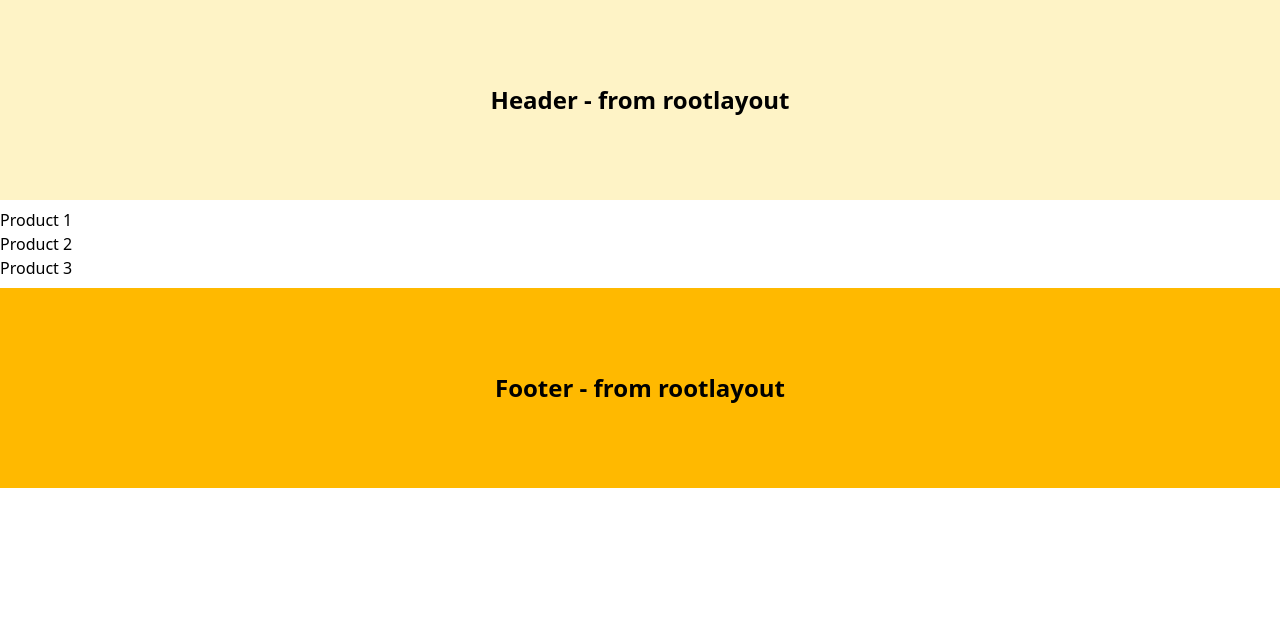
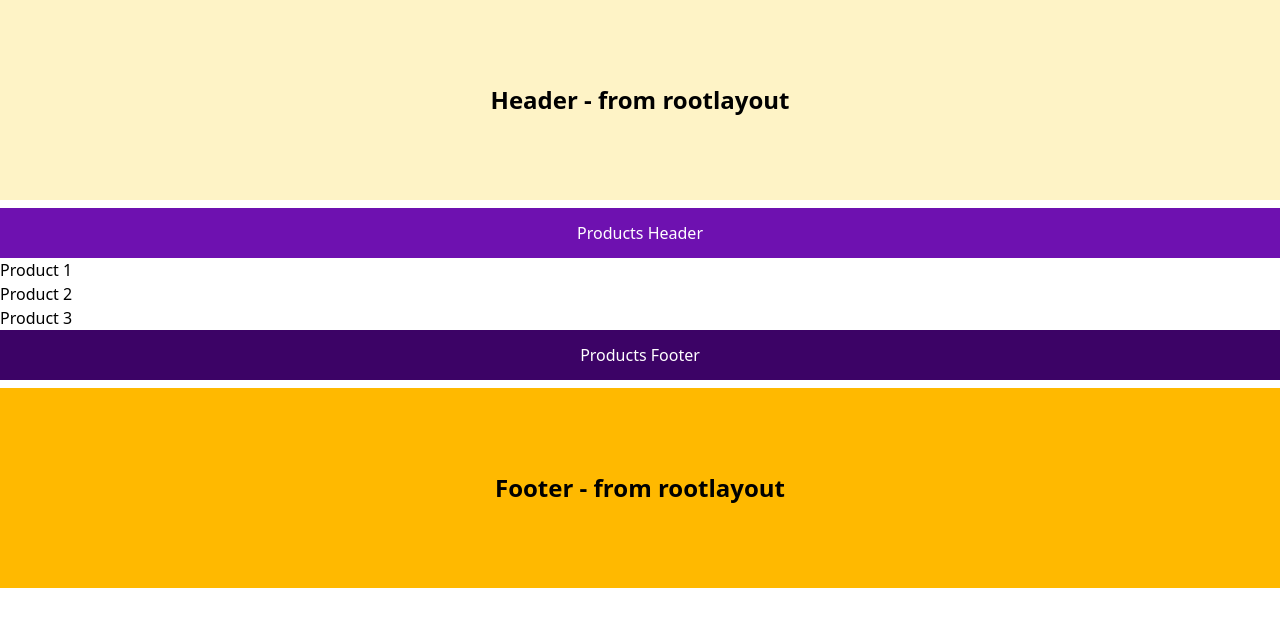
Before and after one commit to PANKAJGUSAIN/NextJS_Prep, a Next.js app: page /Products in a window 1280 px wide. Shown: the top 626 px of the page. Built offline with nearby package versions, Linux system fonts and the light colour scheme.

Commit message:
nested layouts

```diff
--- /dev/null
+++ b/src/app/Products/[productid]/layout.jsx
@@ -0,0 +1,8 @@
+export default function ProductLayout({children}){
+    return (
+        <>
+        {children}
+        <div className="bg-pink-950 h-[50px] flex items-center justify-center  text-white w-full mb-2"> Feature Products </div>
+        </>
+    )
+}
--- /dev/null
+++ b/src/app/Products/layout.jsx
@@ -0,0 +1,9 @@
+export default function ProductsLayout({children}){
+    return (
+        <>
+        <div className="bg-purple-800 h-[50px] flex items-center justify-center text-white w-full"> Products Header</div>
+        {children}
+        <div className="bg-purple-950 h-[50px] flex items-center justify-center  text-white w-full"> Products Footer</div>
+        </>
+    )
+}
```
